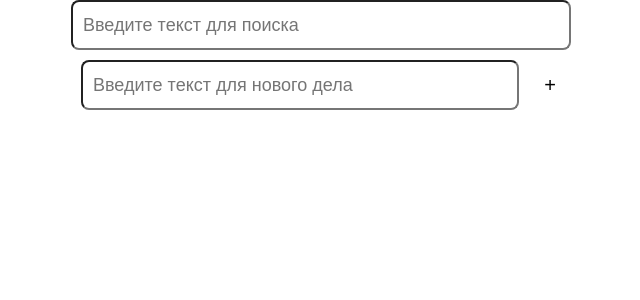
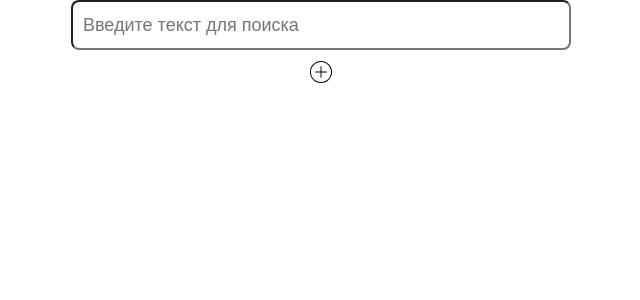
Before and after one commit to Amirka2/semecter_work_todo, a React (Create React App) app: page / in a window 1280 px wide. Shown: the top 300 px of the page, without its empty margins (319-959 px from the left). Built offline with nearby package versions, Linux system fonts and the light colour scheme.

Commit message:
feat: moved todo adding into modal

```diff
--- a/src/components/Modal/styles.ts
+++ b/src/components/Modal/styles.ts
@@ -32,4 +32,6 @@ export const Modal = styled.div`
 export const Content = styled.div`
   width: 100%;
   height: 100%;
+
+  padding-top: 10px;
 `;
--- a/src/components/Multiplicator/Multiplicator.tsx
+++ b/src/components/Multiplicator/Multiplicator.tsx
@@ -1,7 +1,7 @@
 import React, {FormEvent, useState} from 'react';
 import {useMutation, useQueryClient} from "@tanstack/react-query";
 
-import {Input} from "components";
+import {Input, Modal, Plus} from "components";
 import {saveTodo} from "helpers";
 
 import * as Styles from './styles';
@@ -10,6 +10,7 @@ import * as Styles from './styles';
 export const Multiplicator = () => {
   const queryClient = useQueryClient();
   const [text, setText] = useState('');
+  const [isAddTodoOpen, setAddTodoOpen] = useState(false);
 
   const mutation = useMutation({
     mutationFn: saveTodo,
@@ -18,18 +19,18 @@ export const Multiplicator = () => {
     },
   })
 
-  const handleSubmit = (e: FormEvent) => {
-    e.preventDefault();
+  const handleSubmit = () => {
+    mutation.mutate(text);
 
-    mutation.mutate(text);
+    setAddTodoOpen(false);
     setText('');
   }
 
 
   return (
-    <Styles.Wrapper
-      onSubmit={handleSubmit}
-    >
+    <Styles.Wrapper>
+      <Modal isOpen={isAddTodoOpen} onClose={() => setAddTodoOpen(false)}>
+        <Styles.ContentWrapper onSubmit={handleSubmit}>
           <Input
             name='new_todo_text'
             placeholder='Введите текст для нового дела'
@@ -38,9 +39,17 @@ export const Multiplicator = () => {
             onChange={(e) => setText(e.currentTarget.value)}
           />
           <Styles.AddButton
-        type='submit'
+            type="submit"
           >
-        +
+            <Plus />
+          </Styles.AddButton>
+        </Styles.ContentWrapper>
+      </Modal>
+      <Styles.AddButton
+        type="button"
+        onClick={() => setAddTodoOpen(true)}
+      >
+        <Plus />
       </Styles.AddButton>
     </Styles.Wrapper>
   );
--- a/src/components/Multiplicator/styles.ts
+++ b/src/components/Multiplicator/styles.ts
@@ -1,6 +1,6 @@
 import styled from "styled-components";
 
-export const Wrapper = styled.form`
+export const Wrapper = styled.div`
   display: flex;
   align-items: center;
   justify-content: space-evenly;
@@ -11,10 +11,18 @@ export const Wrapper = styled.form`
   padding: 0 10px;
 `;
 
+export const ContentWrapper = styled.form`
+  display: flex;
+  flex-direction: column;
+  align-items: flex-end;
+
+  gap: 8px;
+`;
+
 export const AddButton = styled.button`
-  width: 24px;
-  height: 24px;
-  font-size: 20px;
+  display: flex;
+  justify-content: center;
+  align-items: center;
 
   background-color: #fff;
   border: none;
--- /dev/null
+++ b/src/components/icons/Plus/Plus.tsx
@@ -0,0 +1,11 @@
+import React, {ComponentPropsWithoutRef} from 'react';
+
+export const Plus = ({width = 24, height = 24, color = '#000', ...restProps}: ComponentPropsWithoutRef<'svg'>) => {
+  return (
+    <svg xmlns="http://www.w3.org/2000/svg" x="0px" y="0px" width={width} height={height} viewBox="0 0 50 50" {...restProps}>
+      <path d="M 25 2 C 12.309295 2 2 12.309295 2 25 C 2 37.690705 12.309295 48 25 48 C 37.690705 48 48 37.690705 48 25 C 48 12.309295 37.690705 2 25 2 z M 25 4 C 36.609824 4 46 13.390176 46 25 C 46 36.609824 36.609824 46 25 46 C 13.390176 46 4 36.609824 4 25 C 4 13.390176 13.390176 4 25 4 z M 24 13 L 24 24 L 13 24 L 13 26 L 24 26 L 24 37 L 26 37 L 26 26 L 37 26 L 37 24 L 26 24 L 26 13 L 24 13 z"
+      fill={color}
+      ></path>
+    </svg>
+  );
+};
--- /dev/null
+++ b/src/components/icons/Plus/index.ts
@@ -0,0 +1 @@
+export { Plus } from './Plus';
--- a/src/components/icons/index.ts
+++ b/src/components/icons/index.ts
@@ -1 +1,2 @@
 export { Close } from './Close';
+export { Plus } from './Plus';
```
Lines whose indentation alone changed are shown as unchanged.
